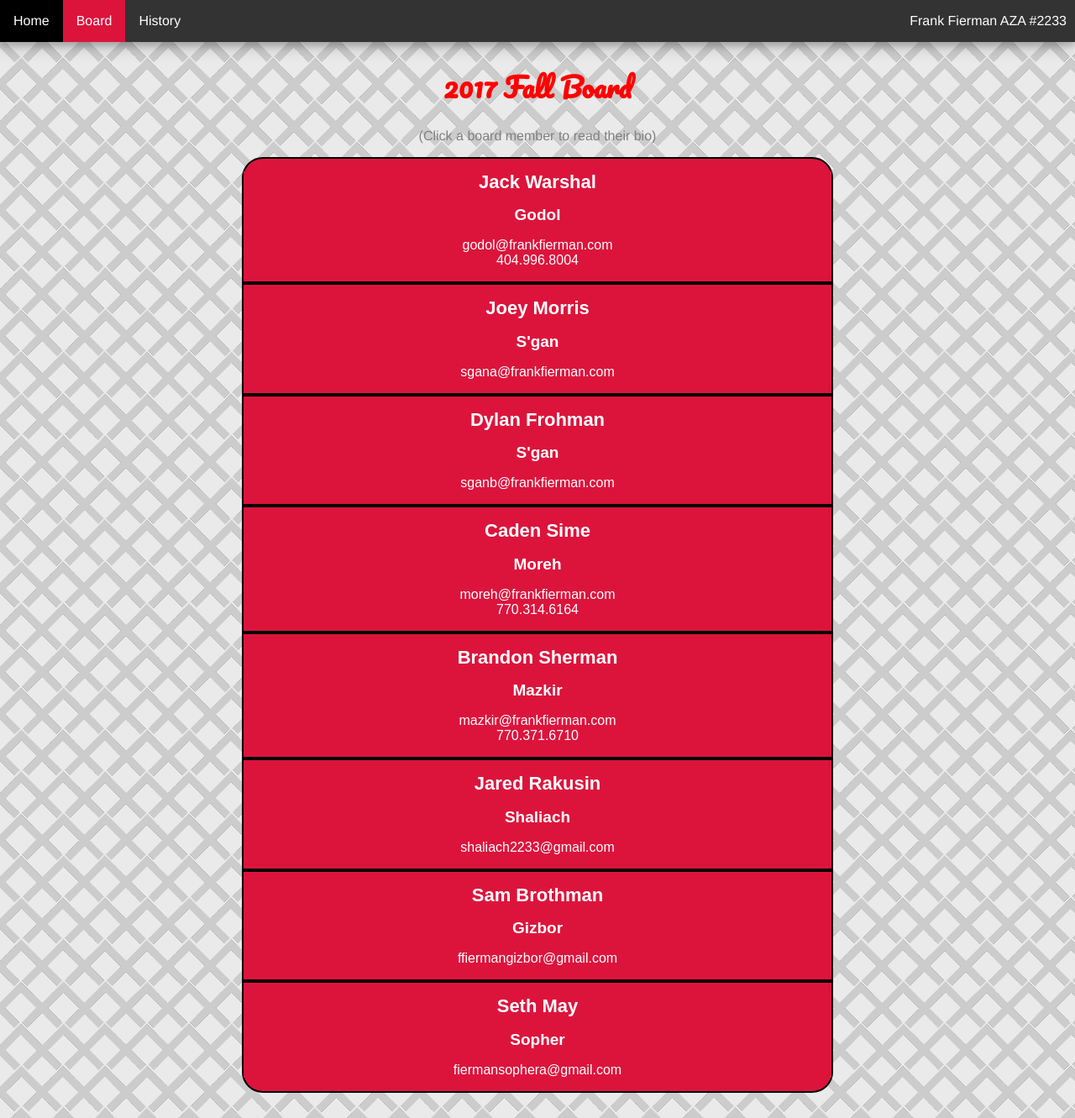
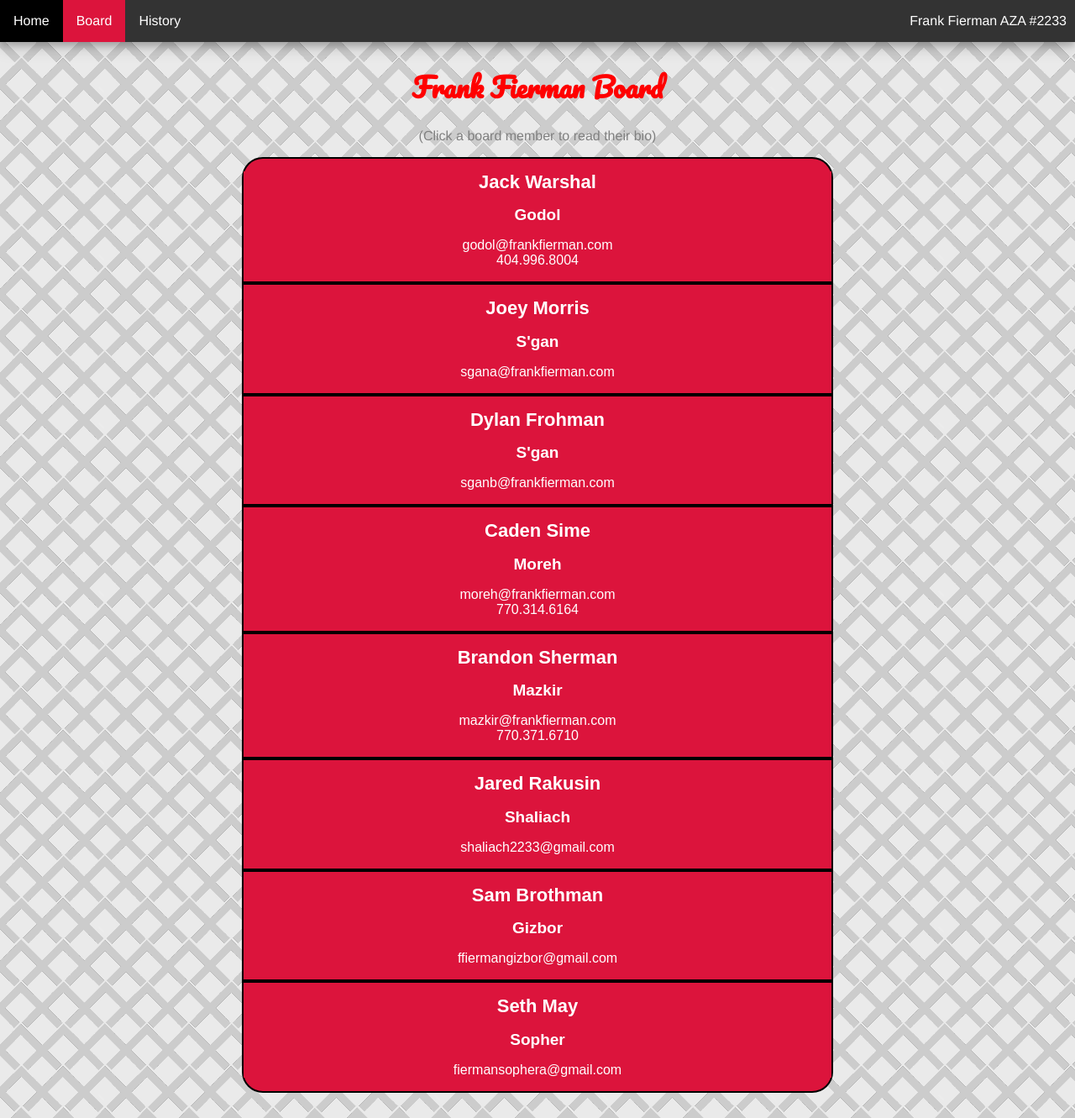
Before and after one commit to fiermanmazkir/fiermanmazkir.github.io, a Jekyll site: the page built from board/index.md, in a window 1280 px wide and 1331 px high. Shown: the whole window at 84% size. Built offline with Jekyll 4.4.1, drawn with Linux system fonts in a browser that asks for light colours; comment, search, counter and statistics services are not loaded.

Commit message:
Update index.md

```diff
--- a/board/index.md
+++ b/board/index.md
@@ -51,7 +51,7 @@ p.board {
 body {background-image: url("/images/FBackgroundSmall.png")
 </style>
 
-<h1 class="head">2017 Fall Board</h1>
+<h1 class="head">Frank Fierman Board</h1>
 
 <div class="maintext">
 <p>  (Click a board member to read their bio)
```
